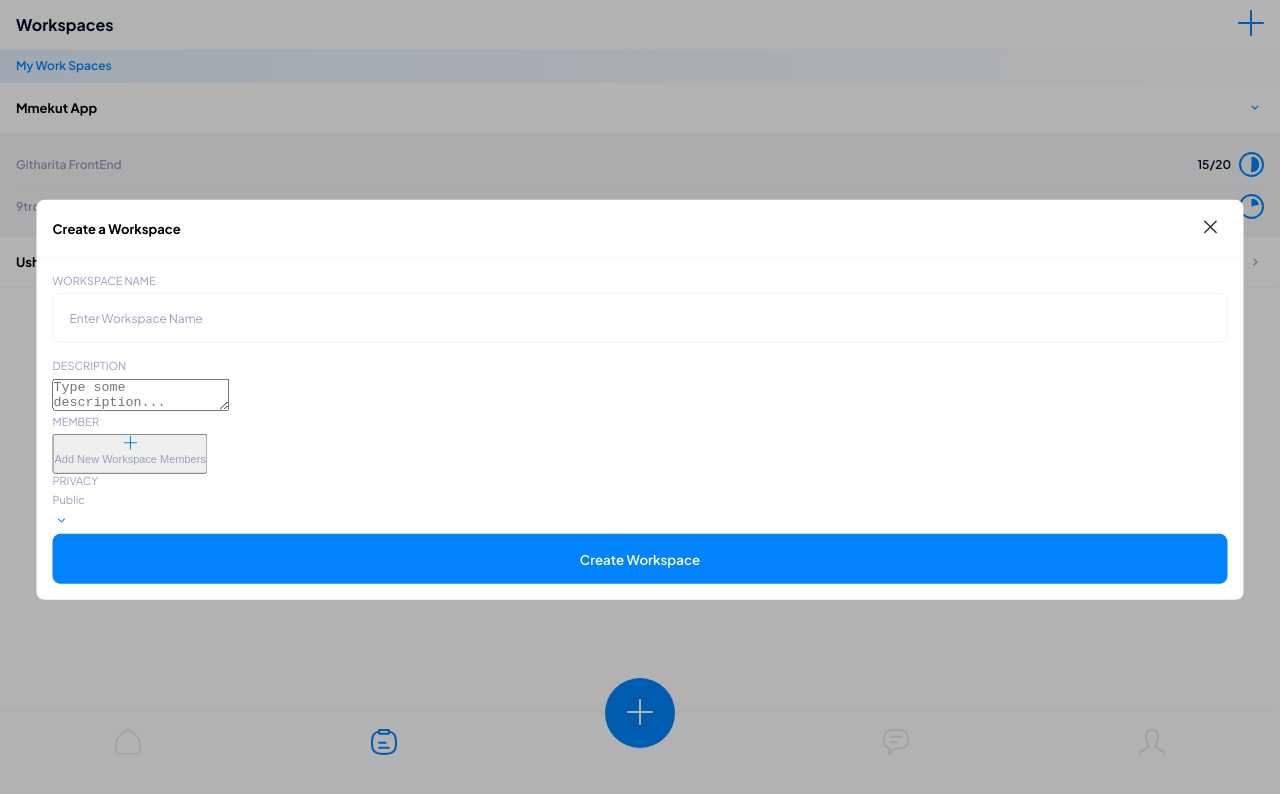
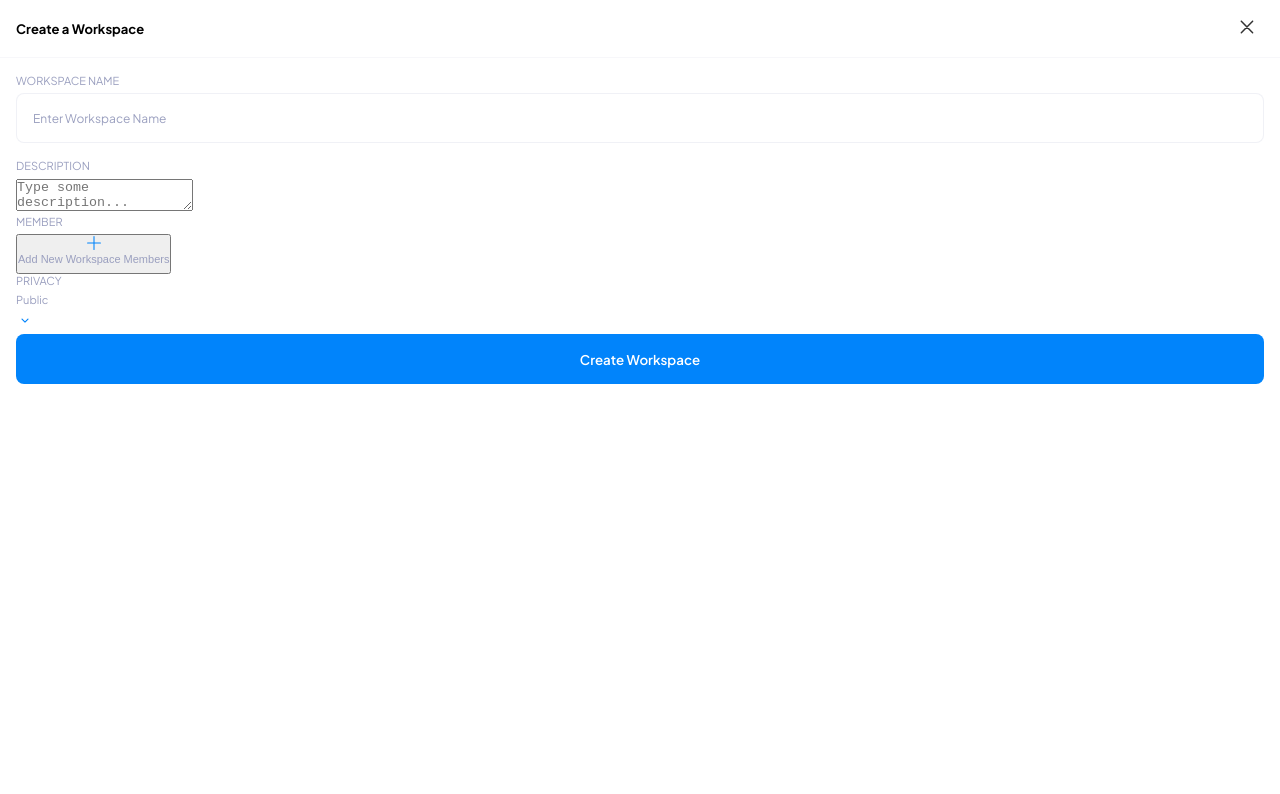
Before and after one commit to 9trocoder/mmekut, a React (Create React App) app: page /workspace in a window 1280 px wide. Shown: the top 794 px of the page. Built offline with nearby package versions, Linux system fonts and the light colour scheme.

Commit message:
Update components.css

```diff
--- a/src/components/components.css
+++ b/src/components/components.css
@@ -365,40 +365,20 @@
 
 /* Modal */
 
-.modal__cntclose {
-  position: fixed;
-  z-index: 10001;
-  top: 0;
-  left: 0;
-  width: 100%;
-  height: 100%;
-  background-color: rgba(0, 0, 0, 0.3);
-}
-
-.modal__cnt-body {
+.modal {
   position: fixed;
   top: 0;
+  bottom: 0;
+  right: 0;
   left: 0;
-  width: 100%;
-  height: 100%;
-  pointer-events: none;
-  z-index: 10002;
-}
 
-.modal {
-  position: absolute;
-  top: 50%;
-  left: 50%;
-  -webkit-transform: translate(-50%, -50%);
-  -moz-transform: translate(-50%, -50%);
-  transform: translate(-50%, -50%);
   background-color: #ffffff;
-  width: 94.3%;
+
   height: auto;
   border-radius: 8px;
   pointer-events: all;
-  max-height: 95vh;
   overflow: auto;
+  z-index: 10001;
 }
 
 .modal__cnt-top {
```
